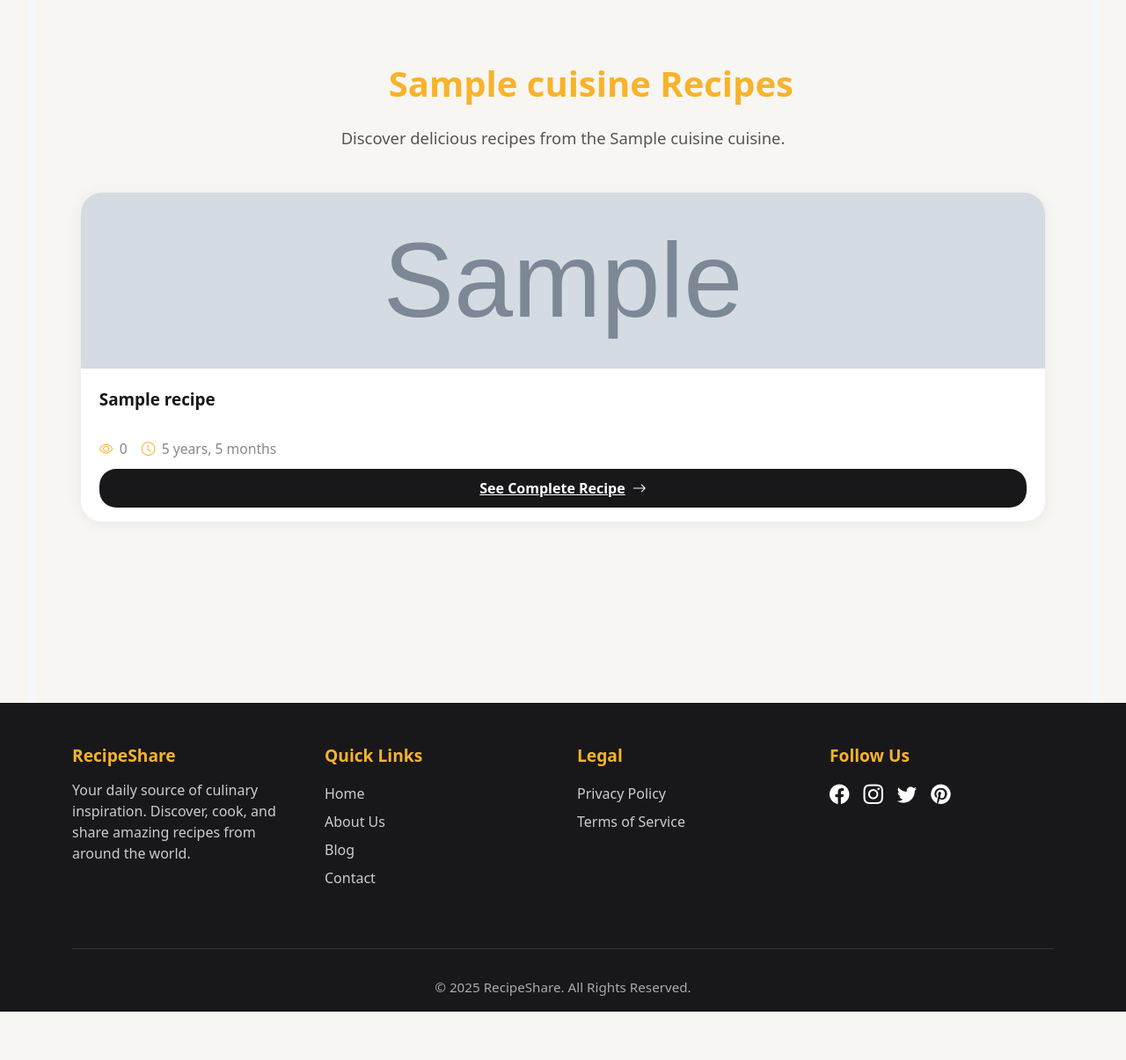
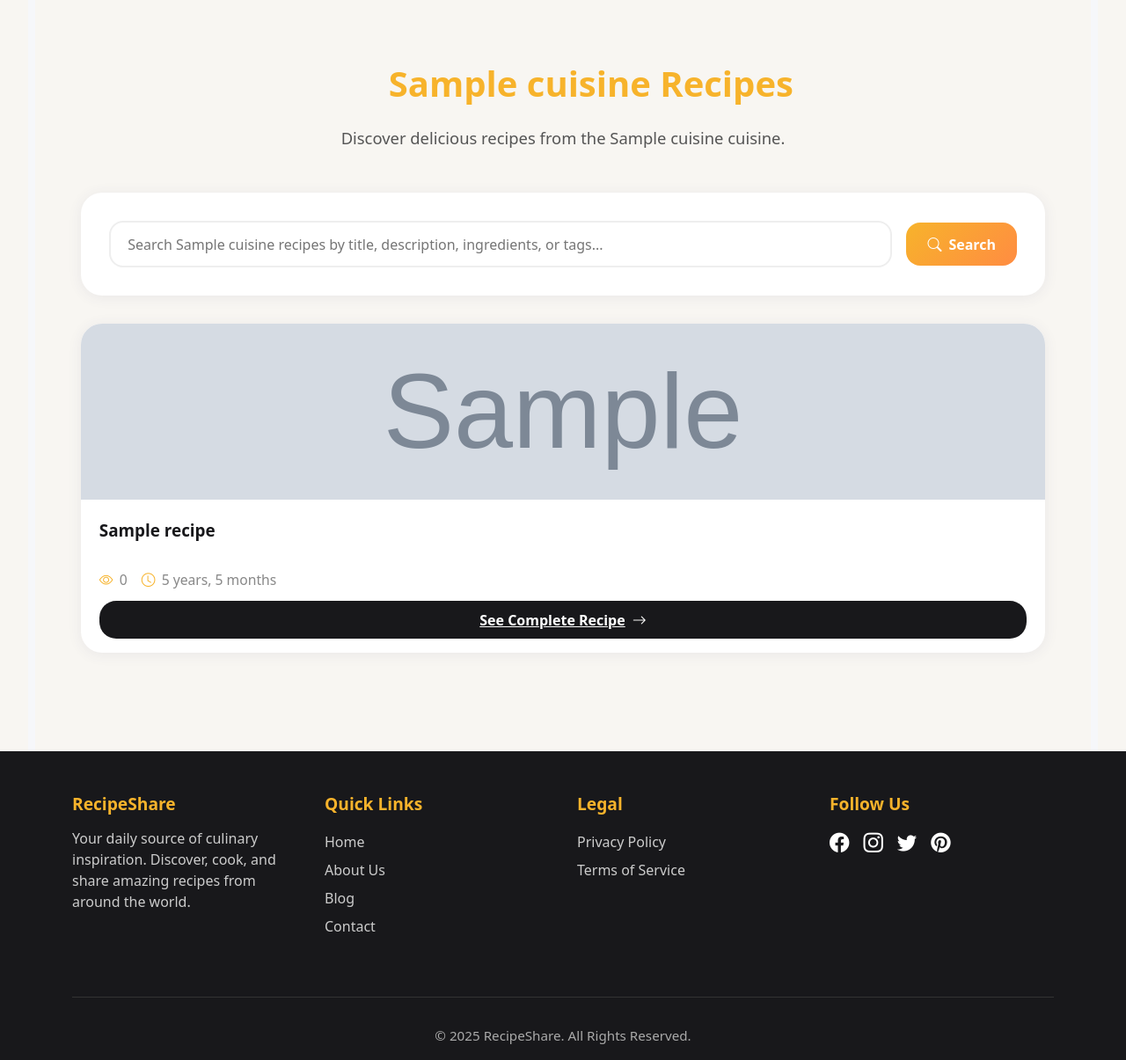
Before and after one commit to Manox96/RecipeShare___PFA, a Django app: page /cuisine/1/ in a window 1280 px wide. Shown: the part 136-1341 px from the top of the page at 88% size. Before the commit the page ends 1286 px from the top, so only its background shows below. Run offline with Django 5.2, Linux system fonts and the light colour scheme; tables that the repository leaves empty hold one stand-in row (values such as "Sample post"); grey boxes marked "Sample" are stand-in pictures.

Commit message:
my_app_ready

```diff
--- a/myapp/templates/myapp/main_page.html
+++ b/myapp/templates/myapp/main_page.html
@@ -846,7 +846,6 @@
 
 <div id="recipes-section" class="recipes-grid">
   {% for recipe in recipes %}
-  {% if recipe.is_public %}
   <div class="recipe-card">
     {% if recipe.image %}
     <img src="{{ recipe.image.url }}" class="recipe-img" alt="{{ recipe.title }}">
@@ -866,7 +865,6 @@
       </a>
     </div>
   </div>
-  {% endif %}
   {% empty %}
   <div class="col-12">
     <div class="text-center py-5">
@@ -989,7 +987,6 @@
   <h2 class="mb-4 text-center" style="font-weight: 800; color: #18181b;">Newly Added Recipes</h2>
   <div class="row justify-content-center">
     {% for recipe in new_recipes %}
-    {% if recipe.is_public %}
     <div class="col-12 col-sm-6 col-md-4 col-lg-3 mb-4">
       <div class="card h-100 shadow-sm" style="border-radius: 1.2rem; overflow: hidden;">
         {% if recipe.image %}
@@ -1002,7 +999,6 @@
         </div>
       </div>
     </div>
-    {% endif %}
     {% endfor %}
   </div>
 </section>
--- a/myapp/templates/myapp/recipes_by_cuisine.html
+++ b/myapp/templates/myapp/recipes_by_cuisine.html
@@ -124,6 +124,97 @@
       font-size: 0.95rem;
     }
   }
+
+  /* Search form styles */
+  .search-section {
+    background: #fff;
+    border-radius: 1.5rem;
+    padding: 2rem;
+    margin-bottom: 2rem;
+    box-shadow: 0 2px 16px 0 rgba(60,60,120,0.08);
+  }
+
+  .search-form {
+    display: flex;
+    gap: 1rem;
+    align-items: center;
+    justify-content: center;
+    flex-wrap: wrap;
+  }
+
+  .search-input {
+    flex: 1;
+    min-width: 300px;
+    padding: 0.8rem 1.2rem;
+    border: 2px solid #eee;
+    border-radius: 1rem;
+    font-size: 1rem;
+    transition: border-color 0.2s, box-shadow 0.2s;
+  }
+
+  .search-input:focus {
+    outline: none;
+    border-color: #f7b32b;
+    box-shadow: 0 0 0 3px rgba(247,179,43,0.1);
+  }
+
+  .search-btn {
+    background: linear-gradient(135deg, #f7b32b 0%, #ff8c42 100%);
+    color: #fff;
+    border: none;
+    border-radius: 1rem;
+    padding: 0.8rem 1.5rem;
+    font-weight: 600;
+    font-size: 1rem;
+    transition: all 0.2s;
+    display: flex;
+    align-items: center;
+    gap: 0.5rem;
+  }
+
+  .search-btn:hover {
+    background: linear-gradient(135deg, #18181b 0%, #333 100%);
+    color: #fff;
+    transform: translateY(-2px);
+  }
+
+  .clear-search-btn {
+    background: #6c757d;
+    color: #fff;
+    border: none;
+    border-radius: 1rem;
+    padding: 0.8rem 1.5rem;
+    font-weight: 600;
+    font-size: 1rem;
+    transition: all 0.2s;
+    text-decoration: none;
+    display: flex;
+    align-items: center;
+    gap: 0.5rem;
+  }
+
+  .clear-search-btn:hover {
+    background: #5a6268;
+    color: #fff;
+    transform: translateY(-2px);
+  }
+
+  .search-results-info {
+    text-align: center;
+    margin-bottom: 1rem;
+    color: #666;
+    font-size: 1rem;
+  }
+
+  @media (max-width: 768px) {
+    .search-form {
+      flex-direction: column;
+      align-items: stretch;
+    }
+    .search-input {
+      min-width: auto;
+    }
+  }
 </style>
 <div class="container py-5">
   <h1 class="mb-4 text-center" style="font-weight: 800; color: #f7b32b;">
@@ -133,6 +224,40 @@
     {{ cuisine.name }} Recipes
   </h1>
   <p class="text-center mb-5" style="color: #555; font-size: 1.15rem;">Discover delicious recipes from the {{ cuisine.name }} cuisine.</p>
+
+  <!-- Search Section -->
+  <div class="search-section">
+    <form method="GET" class="search-form">
+      <input
+        type="text"
+        name="search"
+        class="search-input"
+        placeholder="Search {{ cuisine.name }} recipes by title, description, ingredients, or tags..."
+        value="{{ search_query }}"
+      >
+      <button type="submit" class="search-btn">
+        <i class="bi bi-search"></i> Search
+      </button>
+      {% if search_query %}
+        <a href="{% url 'recipes_by_cuisine' cuisine_id=cuisine.id %}" class="clear-search-btn">
+          <i class="bi bi-x-circle"></i> Clear
+        </a>
+      {% endif %}
+    </form>
+
+    {% if search_query %}
+      <div class="search-results-info">
+        <i class="bi bi-search"></i>
+        Search results for "{{ search_query }}" in {{ cuisine.name }} recipes
+        {% if recipes %}
+          - Found {{ recipes.paginator.count }} recipe{{ recipes.paginator.count|pluralize }}
+        {% else %}
+          - No recipes found
+        {% endif %}
+      </div>
+    {% endif %}
+  </div>
+
   <div id="recipes-section" class="recipes-grid">
     {% for recipe in recipes %}
     {% if recipe.is_public %}
@@ -160,7 +285,12 @@
       <div class="col-12">
         <div class="text-center py-5">
           <i class="bi bi-emoji-smile text-muted" style="font-size: 3rem;"></i>
-          <p class="text-muted mt-3">No recipes found for this cuisine yet.</p>
+          {% if search_query %}
+            <p class="text-muted mt-3">No {{ cuisine.name }} recipes found matching "{{ search_query }}".</p>
+            <p class="text-muted">Try different keywords or <a href="{% url 'recipes_by_cuisine' cuisine_id=cuisine.id %}" style="color: #f7b32b;">clear the search</a> to see all {{ cuisine.name }} recipes.</p>
+          {% else %}
+            <p class="text-muted mt-3">No recipes found for this cuisine yet.</p>
+          {% endif %}
         </div>
       </div>
     {% endfor %}
@@ -172,7 +302,7 @@
       <ul class="pagination justify-content-center custom-pagination">
         {% if recipes.has_previous %}
           <li class="page-item">
-            <a class="page-link" href="?page={{ recipes.previous_page_number }}#recipes-section" aria-label="Previous">
+            <a class="page-link" href="?page={{ recipes.previous_page_number }}{% if search_query %}&search={{ search_query }}{% endif %}#recipes-section" aria-label="Previous">
               <span aria-hidden="true">&laquo;</span>
             </a>
           </li>
@@ -186,13 +316,13 @@
           {% if recipes.number == num %}
             <li class="page-item active"><span class="page-link">{{ num }}</span></li>
           {% else %}
-            <li class="page-item"><a class="page-link" href="?page={{ num }}#recipes-section">{{ num }}</a></li>
+            <li class="page-item"><a class="page-link" href="?page={{ num }}{% if search_query %}&search={{ search_query }}{% endif %}#recipes-section">{{ num }}</a></li>
           {% endif %}
         {% endfor %}
 
         {% if recipes.has_next %}
           <li class="page-item">
-            <a class="page-link" href="?page={{ recipes.next_page_number }}#recipes-section" aria-label="Next">
+            <a class="page-link" href="?page={{ recipes.next_page_number }}{% if search_query %}&search={{ search_query }}{% endif %}#recipes-section" aria-label="Next">
               <span aria-hidden="true">&raquo;</span>
             </a>
           </li>
--- a/myapp/views.py
+++ b/myapp/views.py
@@ -79,7 +79,7 @@ def main_page(request):
     popular_recipes = Recipe.objects.filter(is_public=True).exclude(is_public=False).order_by('-created_at')[:4]
 
     # Get newly added recipes (last 3 days) - only public ones
-    three_days_ago = timezone.now() - datetime.timedelta(days=300)
+    three_days_ago = timezone.now() - datetime.timedelta(days=30)
     new_recipes = Recipe.objects.filter(
         is_public=True,
         created_at__gte=three_days_ago
@@ -706,18 +706,40 @@ def create_tag(request):
 
 def recipes_by_cuisine(request, cuisine_id):
     from django.core.paginator import Paginator
+    from django.db.models import Q
+
     cuisine = get_object_or_404(Cuisine, id=cuisine_id)
-    # More explicit filtering: exclude private recipes and ensure is_public is True
+
+    # Get search query from request
+    search_query = request.GET.get('search', '')
+
+    # Start with recipes from this cuisine
     recipes = Recipe.objects.filter(
         is_public=True,
         cuisine=cuisine
-    ).exclude(is_public=False).order_by('-created_at')
+    ).exclude(is_public=False)
+
+    # Apply search filter if query exists
+    if search_query:
+        recipes = recipes.filter(
+            Q(title__icontains=search_query) |
+            Q(description__icontains=search_query) |
+            Q(ingredients__ingredient__name__icontains=search_query) |
+            Q(tags__name__icontains=search_query)
+        ).distinct()
+
+    # Order by creation date
+    recipes = recipes.order_by('-created_at')
+
+    # Pagination
     paginator = Paginator(recipes, 9)  # Show 9 recipes per page
     page_number = request.GET.get('page')
     page_obj = paginator.get_page(page_number)
+
     context = {
         'cuisine': cuisine,
         'recipes': page_obj,
+        'search_query': search_query,
         'title': f"{cuisine.name} Recipes",
     }
     return render(request, 'myapp/recipes_by_cuisine.html', context)
```
Also changed, not shown: form_test_data.txt (added, +212 -0 lines), miwaa/Création d'une Recette - Utilisateur Inscrit.png (deleted), 1 other file.
